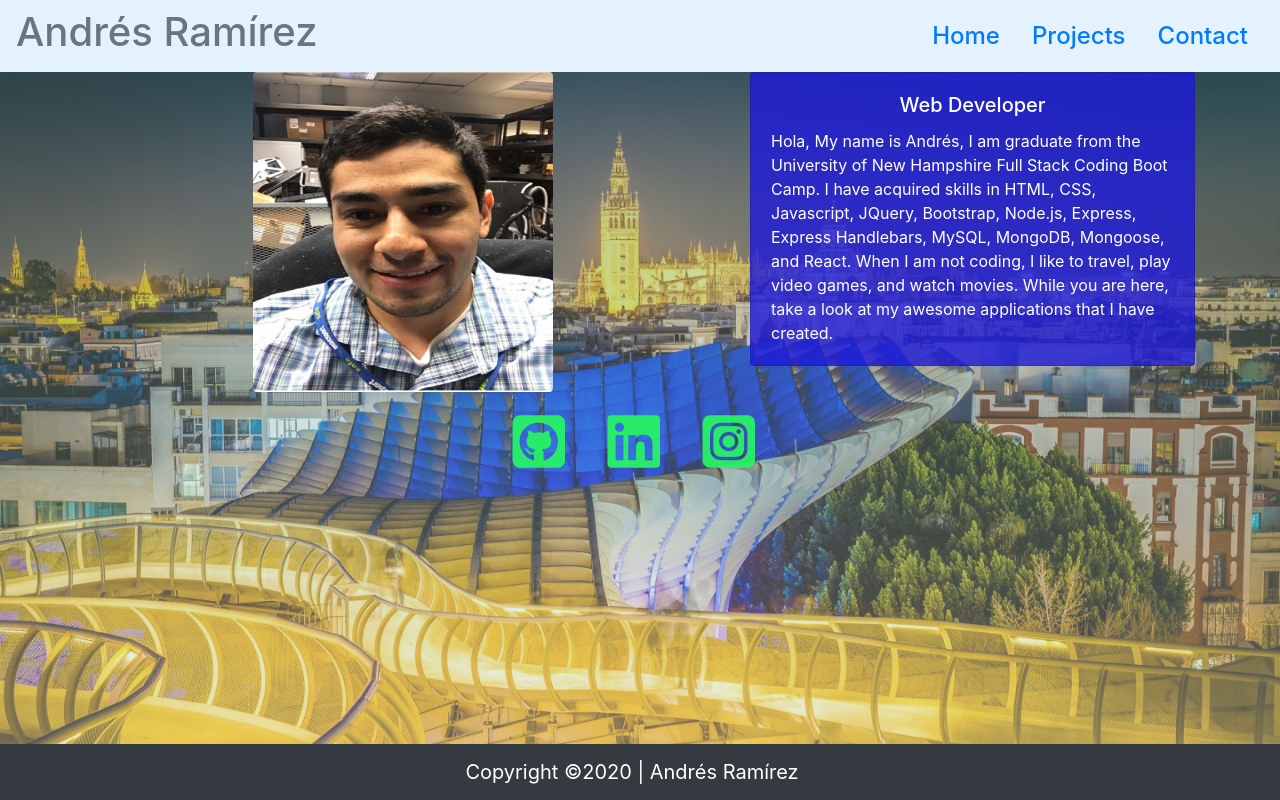
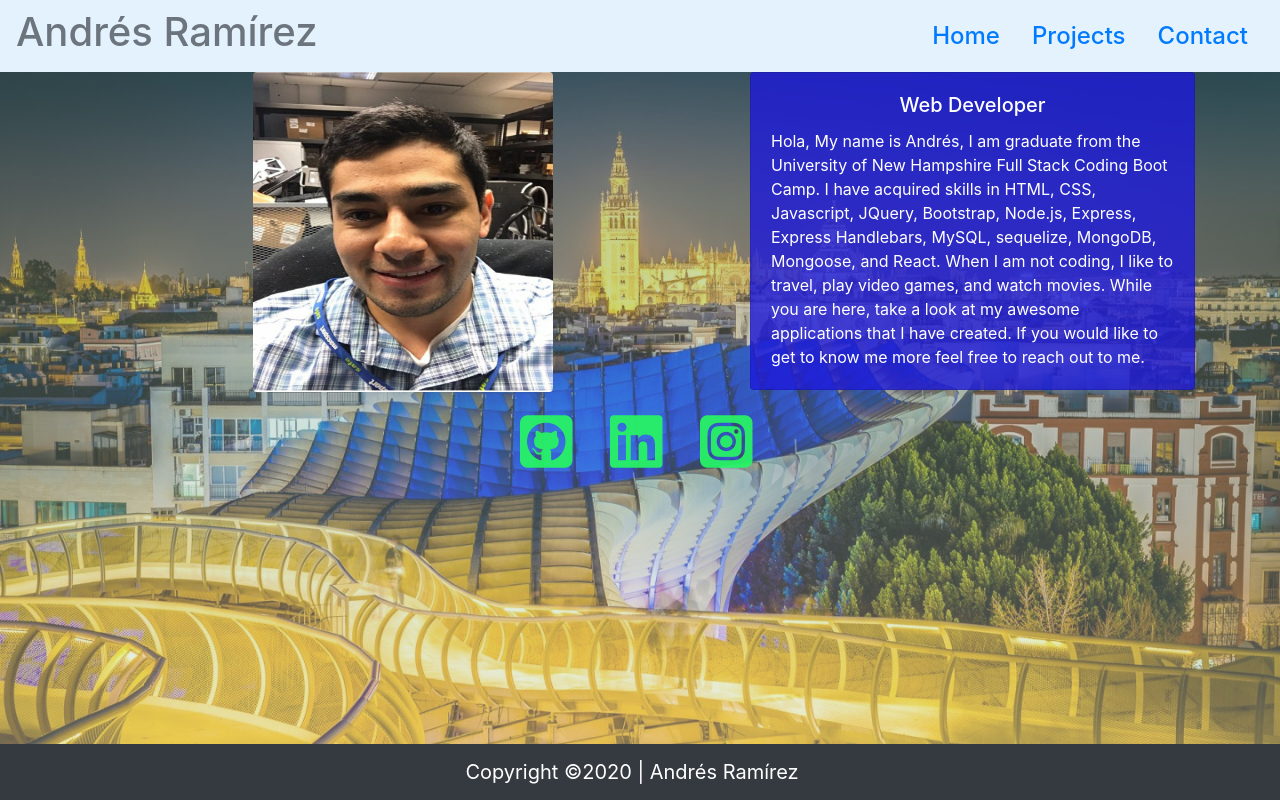
Before and after one commit to ARam2142/React-Portfolio, a React (Create React App) app: page / in a window 1280 px wide. Built offline with nearby package versions, Linux system fonts and the light colour scheme.

Commit message:
pop up effects on icons

```diff
--- a/package.json
+++ b/package.json
@@ -4,11 +4,15 @@
   "private": true,
   "homepage": "http://ARam2142.github.io/React-Portfolio",
   "dependencies": {
+    "-": "0.0.1",
     "@testing-library/jest-dom": "^5.11.5",
     "@testing-library/react": "^11.1.1",
     "@testing-library/user-event": "^12.1.10",
     "bootstrap": "^4.5.3",
+    "g": "^2.0.1",
     "gh-pages": "^3.1.0",
+    "hover.css": "^2.3.2",
+    "npm": "^6.14.9",
     "react": "^17.0.1",
     "react-bootstrap": "^1.4.0",
     "react-dom": "^17.0.1",
--- a/public/index.html
+++ b/public/index.html
@@ -24,6 +24,7 @@
     <link
       rel="stylesheet"
       href="https://maxcdn.bootstrapcdn.com/bootstrap/4.5.0/css/bootstrap.min.css"
+      media="all"
       integrity="sha384-9aIt2nRpC12Uk9gS9baDl411NQApFmC26EwAOH8WgZl5MYYxFfc+NcPb1dKGj7Sk"
       crossorigin="anonymous"
     />
--- a/src/App.css
+++ b/src/App.css
@@ -31,14 +31,46 @@ body {
   color: rgba(39, 243, 100, 0.938);
 }
 
-.fa-github-square:hover {
-  color:rgb(58, 21, 58)
+/*pop effect for icons*/
+div.icons-menu {
+  margin-top: 20px;
+}
+.icons-menu ul {
+  /* position: absolute; */
+  top: 56%;
+  left: 60%;
+  padding: 0;
+  margin: 0;
+  /* transform: translate(-50%, -50%);  */
+  display: flex;
 }
 
-.fa-instagram-square:hover {
-  color: rgb(58, 21, 58);
+.icons-menu ul li {
+  list-style-type: none;
+  margin: 0 15px;
 }
 
-.fa-linkedin:hover {
-  color: rgb(58, 21, 58);
+/* .icons-menu ul li .fa {
+  font-size: 30px;
+  line-height: 60px;
+  transition: 6s;
+  color: #000;
+} */
+
+.icons-menu ul li .fa:hover{
+  background-color: rgba(39, 243, 100, 0.938);
 }
+
+.icons-menu ul li a {
+  position: relative;
+  display: block;
+  width: 60px;
+  height: 60px;
+  /* border-radius: 50%; */
+  /* background-color: #fff; */
+  transition: .2s;
+}
+
+.icons-menu ul li a:hover {
+  transform: translate(0, -10px);
+}
--- a/src/components/home/Home.js
+++ b/src/components/home/Home.js
@@ -27,24 +27,33 @@ class Home extends Component {
                                 <div className="card-body">
                                     <h5 className="card-title text-center">Web Developer</h5>
                                     <p className="card-text">Hola, My name is Andrés, I am graduate from the University of New Hampshire Full Stack Coding Boot Camp.
-                                    I have acquired skills in HTML, CSS, Javascript, JQuery, Bootstrap, Node.js, Express, Express Handlebars, MySQL, MongoDB, Mongoose, and React.
+                                    I have acquired skills in HTML, CSS, Javascript, JQuery, Bootstrap, Node.js, Express, Express Handlebars, MySQL, sequelize, MongoDB, Mongoose, and React.
                                     When I am not coding, I like to travel, play video games, and watch movies. While you are here, take a look at my awesome applications that I have created.
+                                    If you would like to get to know me more feel free to reach out to me.
 
                                     </p>
                                 </div>
                             </div>
                         </div>
                     </div>
-                    <div className="row justify-content-center icons">
-                        <div className="col-sm-1">
-                            <a href="https://github.com/ARam2142"><i target="_blank" className="fab fa-github-square" style={{ fontSize: "60px" }}></i></a>
-                        </div>
-                        <div className="col-sm-1">
+                    <div className="row justify-content-center icons-menu">
+                        {/* <div className="col-sm-1">
+                            <a href="https://github.com/ARam2142" className="moduleicon"><i target="_blank" className="fab fa-github-square" style={{ fontSize: "60px" }}></i></a>
+                            </div>
+                            <div className="col-sm-1">
+                            <a href="#"><i target="_blank" className="fab fa-linkedin" style={{ fontSize: "60px" }}></i></a>
                             <a href="https://www.linkedin.com/in/andres-ramirez-8b07487b/"><i target="_blank" className="fab fa-linkedin" style={{ fontSize: "60px" }}></i></a>
-                        </div>
-                        <div className="col-sm-1">
+                            </div>
+                            <div className="col-sm-1">
+                            <a href="#"><i target="_blank" className="fab fa-instagram-square" style={{ fontSize: "60px" }}></i></a>
                             <a href="https://www.instagram.com/aramirez2142/"><i target="_blank" className="fab fa-instagram-square" style={{ fontSize: "60px" }}></i></a>
-                        </div>
+                        </div> */}
+                        <ul>
+                            <li><a href="#"><i target="_blank" className="fab fa-github-square" style={{ fontSize: "60px" }}></i></a></li>
+                            <li><a href="#"><i target="_blank" className="fab fa-linkedin" style={{ fontSize: "60px" }}></i></a></li>
+                            <li><a href="#"><i target="_blank" className="fab fa-instagram-square" style={{ fontSize: "60px" }}></i></a></li>
+                        </ul>
+
                     </div>
                 </Container>
 
```
Also changed, not shown: src/components/contact/contact.css (+0 -14 lines), 1 other file (tests, documents, lock files or other folders).
